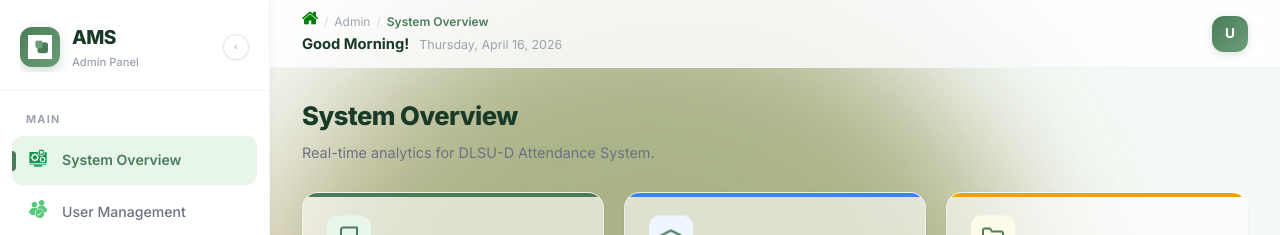
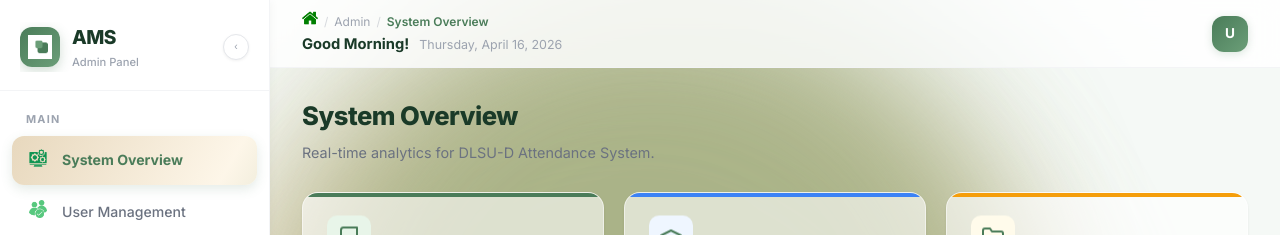
Before and after one commit to Atashaaaaaaaa/ATTENDANCE-MONITORING-WITH-QRCODE-1, a Next.js app in the folder ams-app/: page /admin/overview in a window 1280 px wide. Shown: the top 235 px of the page. Built offline with nearby package versions, Linux system fonts and the light colour scheme; no server answers; the database is empty.

Commit message:
feat(ui): implement dynamic fluid blob gradient animation on active and hovered sidebar tabs across all user dashboards

```diff
--- a/ams-app/src/app/globals.css
+++ b/ams-app/src/app/globals.css
@@ -1546,26 +1546,31 @@ img {
 }
 
 .sidebar-link:hover {
-  background: var(--accent-soft);
+  background: linear-gradient(120deg, rgba(221, 200, 164, 0.5), rgba(253, 245, 230, 0.6), rgba(147, 166, 117, 0.5), rgba(74, 124, 89, 0.15));
+  background-size: 300% 300%;
+  animation: sidebarBlobFlow 5s ease infinite;
   color: var(--primary);
+  border-radius: 12px;
 }
 
 .sidebar-link.active {
-  background: var(--accent-soft);
+  background: linear-gradient(120deg, rgba(221, 200, 164, 0.8), rgba(253, 245, 230, 0.9), rgba(147, 166, 117, 0.7), rgba(74, 124, 89, 0.3));
+  background-size: 300% 300%;
+  animation: sidebarBlobFlow 5s ease infinite alternate;
   color: var(--primary);
-  font-weight: 600;
+  font-weight: 700;
+  box-shadow: 0 4px 12px rgba(74, 124, 89, 0.15);
+  border-radius: 12px;
+}
+
+@keyframes sidebarBlobFlow {
+  0% { background-position: 0% 50%; }
+  50% { background-position: 100% 50%; }
+  100% { background-position: 0% 50%; }
 }
 
 .sidebar-active-indicator {
-  position: absolute;
-  left: 0;
-  top: 50%;
-  transform: translateY(-50%);
-  width: 4px;
-  height: 20px;
-  background: var(--primary);
-  border-radius: 0 4px 4px 0;
-  animation: scaleIn 0.3s ease;
+  display: none !important;
 }
 
 .sidebar-link-icon {
@@ -4395,7 +4400,6 @@ img {
     align-items: center;
     min-width: 65px;
     flex: 1;
-    background: transparent !important; /* disable hover background blocks */
   }
 
   /* Ensure icons are the primary focus */
```
